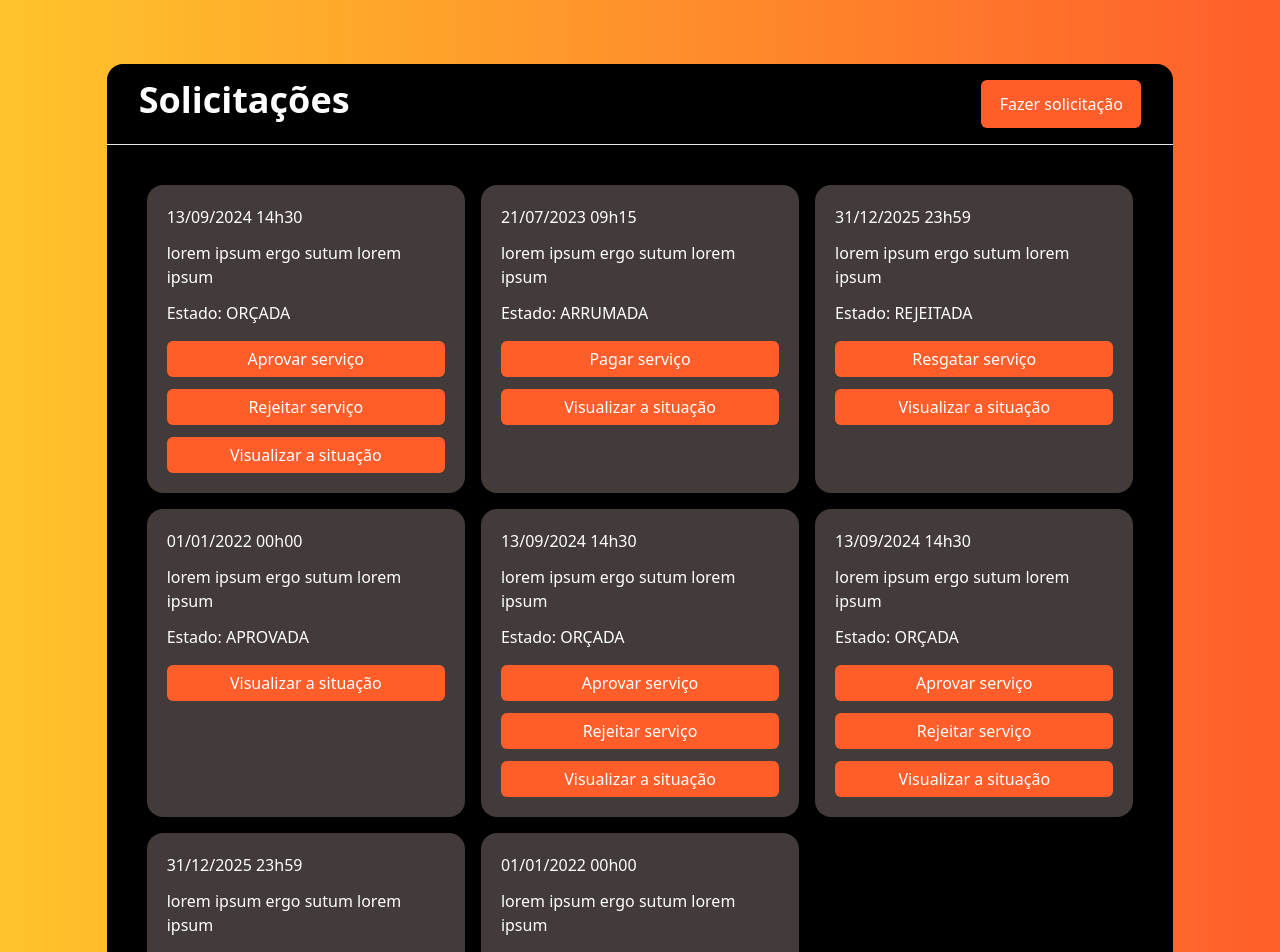
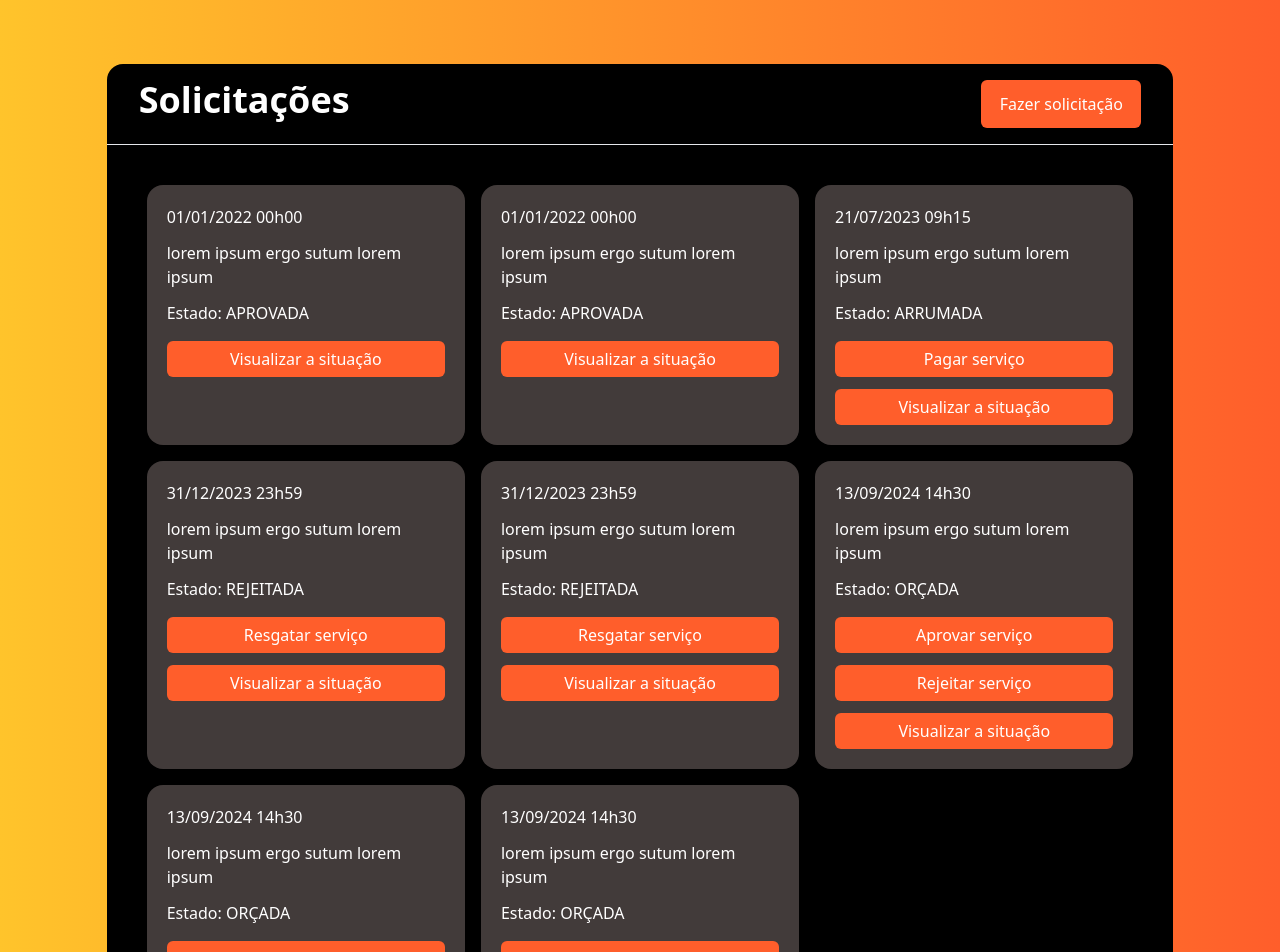
Before and after one commit to PauloBayer/trabalho-web2, an Angular app: page / in a window 1280 px wide. Shown: the top 952 px of the page. Built offline with nearby package versions, Linux system fonts and the light colour scheme.

Commit message:
#09 [Mod] Botao de Reijeitar Funcionando + Alteracoes no Tipo Estado e Interface solicitacao

```diff
--- /dev/null
+++ b/src/app/model/interfaces/historico.interface.ts
@@ -0,0 +1,6 @@
+import { EstadoSolicitacaoType } from '../types/estado-solicitacao.type';
+
+export interface IHistorico {
+  data: string;
+  estado: EstadoSolicitacaoType;
+}
--- a/src/app/model/types/estado-solicitacao.type.ts
+++ b/src/app/model/types/estado-solicitacao.type.ts
@@ -1 +1,6 @@
-export type EstadoSolicitacaoType = 'ORÇADA' | 'ARRUMADA' | 'REJEITADA' | 'APROVADA';
+export type EstadoSolicitacaoType =
+  | 'ORÇADA'
+  | 'ARRUMADA'
+  | 'REJEITADA'
+  | 'APROVADA'
+  | 'CRIADA';
--- a/src/app/pages/pagina-inicial/pagina-inicial.component.html
+++ b/src/app/pages/pagina-inicial/pagina-inicial.component.html
@@ -5,10 +5,8 @@
                 Solicitações
             </h1>
 
-            <button
-                (click)="onFazerSolicitacao()"
-                class="w-40 bg-[#FF5E2B] rounded-md font-nuckle font-light text-white h-12 mx-8 my-4"
-            >
+            <button (click)="onFazerSolicitacao()"
+                class="w-40 bg-[#FF5E2B] rounded-md font-nuckle font-light text-white h-12 mx-8 my-4">
                 Fazer solicitação
             </button>
         </div>
@@ -16,7 +14,7 @@
         <hr>
 
         <div class="grid grid-cols-1 sm:grid-cols-2 lg:grid-cols-3 gap-4 p-10">
-            @for (solicitacao of solicitacoes; track $index) {
+            @for (solicitacao of orderSolicitacoes; track $index) {
             <div class="bg-[#423B3A] rounded-2xl p-5">
                 <p class="font-nuckle font-light text-white mb-3">
                     {{ formatDate(solicitacao.data) }}
@@ -25,7 +23,7 @@
                     {{ solicitacao.descricao }}
                 </p>
                 <p class="font-nuckle font-light text-white mb-4">
-                        Estado: {{ solicitacao.estado  }}
+                    Estado: {{ solicitacao.estado }}
                 </p>
 
                 @if (solicitacao.estado === 'ORÇADA') {
@@ -45,12 +43,14 @@
                 }
 
                 @else if (solicitacao.estado === 'REJEITADA') {
-                        <button class="w-full bg-[#FF5E2B] rounded-md font-nuckle font-light text-white h-9 mb-3">
+                <button (click)="resgatarSolicitacao(solicitacao)"
+                    class="w-full bg-[#FF5E2B] rounded-md font-nuckle font-light text-white h-9 mb-3">
                     Resgatar serviço
                 </button>
                 }
 
-                    <button class="w-full bg-[#FF5E2B] rounded-md font-nuckle font-light text-white h-9">
+                <button class="w-full bg-[#FF5E2B] rounded-md font-nuckle font-light text-white h-9"
+                    (click)="show(solicitacao)">
                     Visualizar a situação
                 </button>
             </div>
--- a/src/app/pages/pagina-inicial/pagina-inicial.component.ts
+++ b/src/app/pages/pagina-inicial/pagina-inicial.component.ts
@@ -1,25 +1,145 @@
-import { Component } from '@angular/core';
+import { Component, computed } from '@angular/core';
 import { ISolicitacao } from '../../model/interfaces/solicitacao.interface';
 import { Router } from '@angular/router';
+import { EstadoSolicitacaoType } from '../../model/types/estado-solicitacao.type';
+import { IHistorico } from '../../model/interfaces/historico.interface';
 
 @Component({
   selector: 'app-pagina-inicial',
   standalone: true,
   imports: [],
   templateUrl: './pagina-inicial.component.html',
-  styleUrl: './pagina-inicial.component.css'
+  styleUrl: './pagina-inicial.component.css',
 })
 export class PaginaInicialComponent {
   solicitacoes: ISolicitacao[] = [
-    { data: "2024-09-13T14:30:00Z", descricao: "lorem ipsum ergo sutum lorem ipsum", estado: "ORÇADA" },
-    { data: "2023-07-21T09:15:45Z", descricao: "lorem ipsum ergo sutum lorem ipsum", estado: "ARRUMADA" },
-    { data: "2025-12-31T23:59:59Z", descricao: "lorem ipsum ergo sutum lorem ipsum", estado: "REJEITADA" },
-    { data: "2022-01-01T00:00:00Z", descricao: "lorem ipsum ergo sutum lorem ipsum", estado: "APROVADA" },
-    { data: "2024-09-13T14:30:00Z", descricao: "lorem ipsum ergo sutum lorem ipsum", estado: "ORÇADA" },
-    { data: "2024-09-13T14:30:00Z", descricao: "lorem ipsum ergo sutum lorem ipsum", estado: "ORÇADA" },
-    { data: "2025-12-31T23:59:59Z", descricao: "lorem ipsum ergo sutum lorem ipsum", estado: "REJEITADA" },
-    { data: "2022-01-01T00:00:00Z", descricao: "lorem ipsum ergo sutum lorem ipsum", estado: "APROVADA" }
-  ]
+    {
+      data: '2024-09-13T14:30:00Z',
+      descricao: 'lorem ipsum ergo sutum lorem ipsum',
+      estado: 'ORÇADA',
+      historico: [
+        {
+          data: '2024-09-12T14:30:00Z',
+          estado: 'CRIADA',
+        },
+        {
+          data: '2024-09-13T14:30:00Z',
+          estado: 'ORÇADA',
+        },
+      ],
+    },
+    {
+      data: '2023-07-21T09:15:45Z',
+      descricao: 'lorem ipsum ergo sutum lorem ipsum',
+      estado: 'ARRUMADA',
+      historico: [
+        {
+          data: '2023-07-20T09:15:45Z',
+          estado: 'CRIADA',
+        },
+        {
+          data: '2023-07-21T09:15:45Z',
+          estado: 'ARRUMADA',
+        },
+      ],
+    },
+    {
+      data: '2023-12-31T23:59:59Z',
+      descricao: 'lorem ipsum ergo sutum lorem ipsum',
+      estado: 'REJEITADA',
+      historico: [
+        {
+          data: '2023-12-30T23:59:59Z',
+          estado: 'CRIADA',
+        },
+        {
+          data: '2023-12-31T23:59:59Z',
+          estado: 'REJEITADA',
+        },
+      ],
+    },
+    {
+      data: '2022-01-01T00:00:00Z',
+      descricao: 'lorem ipsum ergo sutum lorem ipsum',
+      estado: 'APROVADA',
+      historico: [
+        {
+          data: '2021-12-31T00:00:00Z',
+          estado: 'CRIADA',
+        },
+        {
+          data: '2022-01-01T00:00:00Z',
+          estado: 'APROVADA',
+        },
+      ],
+    },
+    {
+      data: '2024-09-13T14:30:00Z',
+      descricao: 'lorem ipsum ergo sutum lorem ipsum',
+      estado: 'ORÇADA',
+      historico: [
+        {
+          data: '2024-09-12T14:30:00Z',
+          estado: 'CRIADA',
+        },
+        {
+          data: '2024-09-13T14:30:00Z',
+          estado: 'ORÇADA',
+        },
+      ],
+    },
+    {
+      data: '2024-09-13T14:30:00Z',
+      descricao: 'lorem ipsum ergo sutum lorem ipsum',
+      estado: 'ORÇADA',
+      historico: [
+        {
+          data: '2024-09-12T14:30:00Z',
+          estado: 'CRIADA',
+        },
+        {
+          data: '2024-09-13T14:30:00Z',
+          estado: 'ORÇADA',
+        },
+      ],
+    },
+    {
+      data: '2023-12-31T23:59:59Z',
+      descricao: 'lorem ipsum ergo sutum lorem ipsum',
+      estado: 'REJEITADA',
+      historico: [
+        {
+          data: '2023-12-30T23:59:59Z',
+          estado: 'CRIADA',
+        },
+        {
+          data: '2023-12-31T23:59:59Z',
+          estado: 'REJEITADA',
+        },
+      ],
+    },
+    {
+      data: '2022-01-01T00:00:00Z',
+      descricao: 'lorem ipsum ergo sutum lorem ipsum',
+      estado: 'APROVADA',
+      historico: [
+        {
+          data: '2021-12-31T00:00:00Z',
+          estado: 'CRIADA',
+        },
+        {
+          data: '2022-01-01T00:00:00Z',
+          estado: 'APROVADA',
+        },
+      ],
+    },
+  ];
+
+  get orderSolicitacoes(): ISolicitacao[] {
+    return this.solicitacoes.sort(
+      (a, b) => new Date(a.data).getTime() - new Date(b.data).getTime()
+    );
+  }
 
   constructor(private router: Router) {}
 
@@ -38,4 +158,18 @@ export class PaginaInicialComponent {
   onFazerSolicitacao() {
     this.router.navigate(['solicitacao-manutencao']);
   }
+
+  resgatarSolicitacao(s: ISolicitacao) {
+    s.data = new Date().toISOString();
+    s.estado = 'APROVADA';
+    const historico: IHistorico = {
+      data: s.data,
+      estado: s.estado,
+    };
+    s.historico?.push(historico);
+  }
+
+  show(s: ISolicitacao) {
+    console.log(s);
+  }
 }
```
Also changed, not shown: src/app/model/interfaces/solicitacao.interface.ts (+6 -4 lines). Lines whose indentation alone changed are shown as unchanged.
